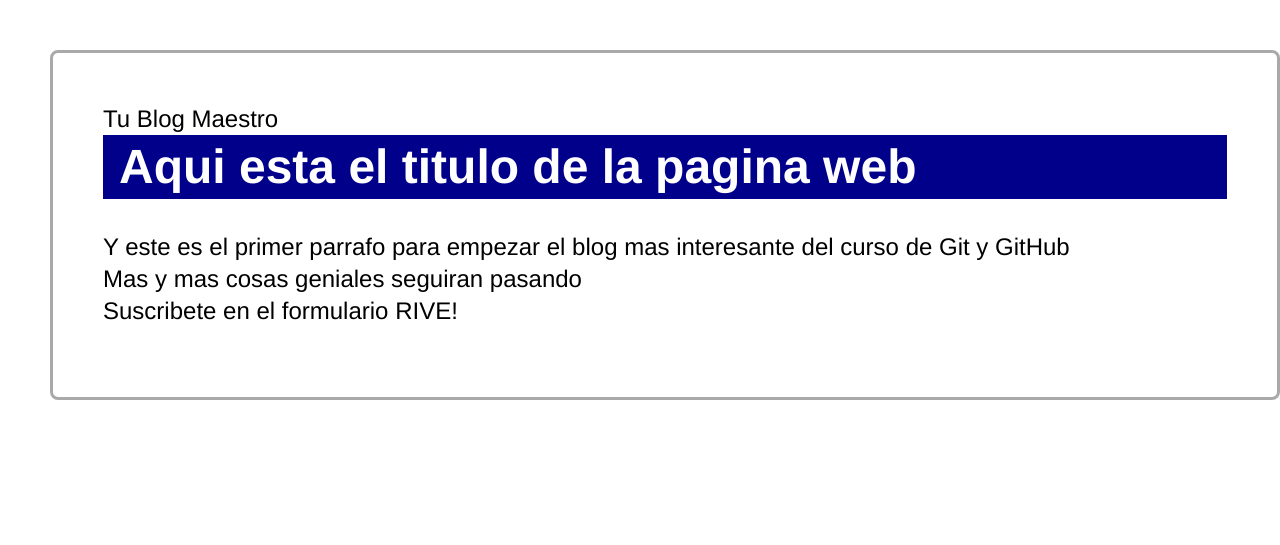
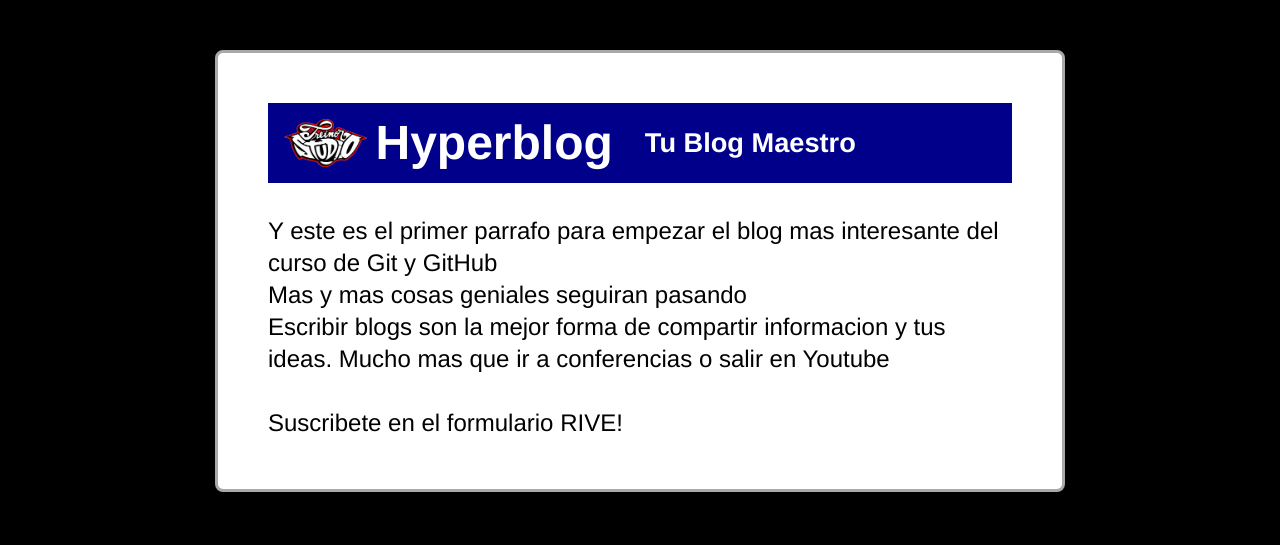
Before and after one commit to treinorStudio/hyperblog, a plain HTML site: page blogpost.html in a window 1280 px wide. Drawn offline with Linux system fonts and the light colour scheme.

Commit message:
Cabecera actualizada ver1

```diff
--- a/blogpost.html
+++ b/blogpost.html
@@ -8,16 +8,21 @@
 </head>
 <body>
     <div id="container">
-        <div id="cabecera">
-            Tu Blog Maestro
-        </div>
         <div id="post">
-            <h1>Aqui esta el titulo de la pagina web</h1>
+            <div class="cabecera">
+                <h1>
+                    <img src="./img/treinorstudio-logo.png">
+                    Hyperblog
+                    <div class="sub-cabecera">
+                        Tu Blog Maestro
+                    </div>
+                </h1>
+            </div>
             <p><br>Y este es el primer parrafo para empezar el blog mas interesante del curso de Git y GitHub</p>
             <p>Mas y mas cosas geniales seguiran pasando</p>
-            <p>Suscribete en el formulario RIVE!</p>
+            <p>Escribir blogs son la mejor forma de compartir informacion y tus ideas. Mucho mas que ir a conferencias o salir en Youtube</p>
+            <p><br>Suscribete en el formulario RIVE!</p>
         </div>
-
     </div>
 </body>
 </html>
--- a/css/style.css
+++ b/css/style.css
@@ -5,29 +5,49 @@
 }
 
 body {
-    width: 100%;
-    height: 100vh;
-    /* display: grid;
-    text-align: center;
-    place-content: center; */
-    grid-template-rows: 1fr auto;
+    display: flex;
+    flex-direction: column;
+    justify-content: center;
+    align-items: center;
     font-family: 'Franklin Gothic Medium', 'Arial Narrow', Arial, sans-serif;
     line-height: 2rem;
     font-size: 1.5rem;
     color: black;
+    background-image: url("../img/treinorstudio-logo.png") ;
+    background-position: center;
+    background-repeat: no-repeat;
+    background-color: black;
+    /* background-repeat: no-repeat; */
 }
 
 #container {
-
-    height: 350px;
+    height: auto;
+    width: 850px;
     border: 3px solid darkgray;
     border-radius: 8px;
     padding: 50px 50px;
-    margin: 50px 0 50px 50px;
+    margin: 50px;
+    background-color: white;
+}
+
+img {
+    height: 3rem;
+    object-fit: contain;
+    padding-right: 0.5rem;
+}
+
+.sub-cabecera {
+    padding-left: 2rem;
+    font-size: 1.7rem;
 }
 
 h1 {
+    display: flex;
+    align-items: center;
+    height: auto;
     background-color: darkblue;
     padding: 1rem;
     color: white;
+    text-align: center;
+    line-height: 3rem;
 }
```
Also changed, not shown: img/treinor-studio-avi.png (deleted), img/treinorstudio-logo.png (added).
